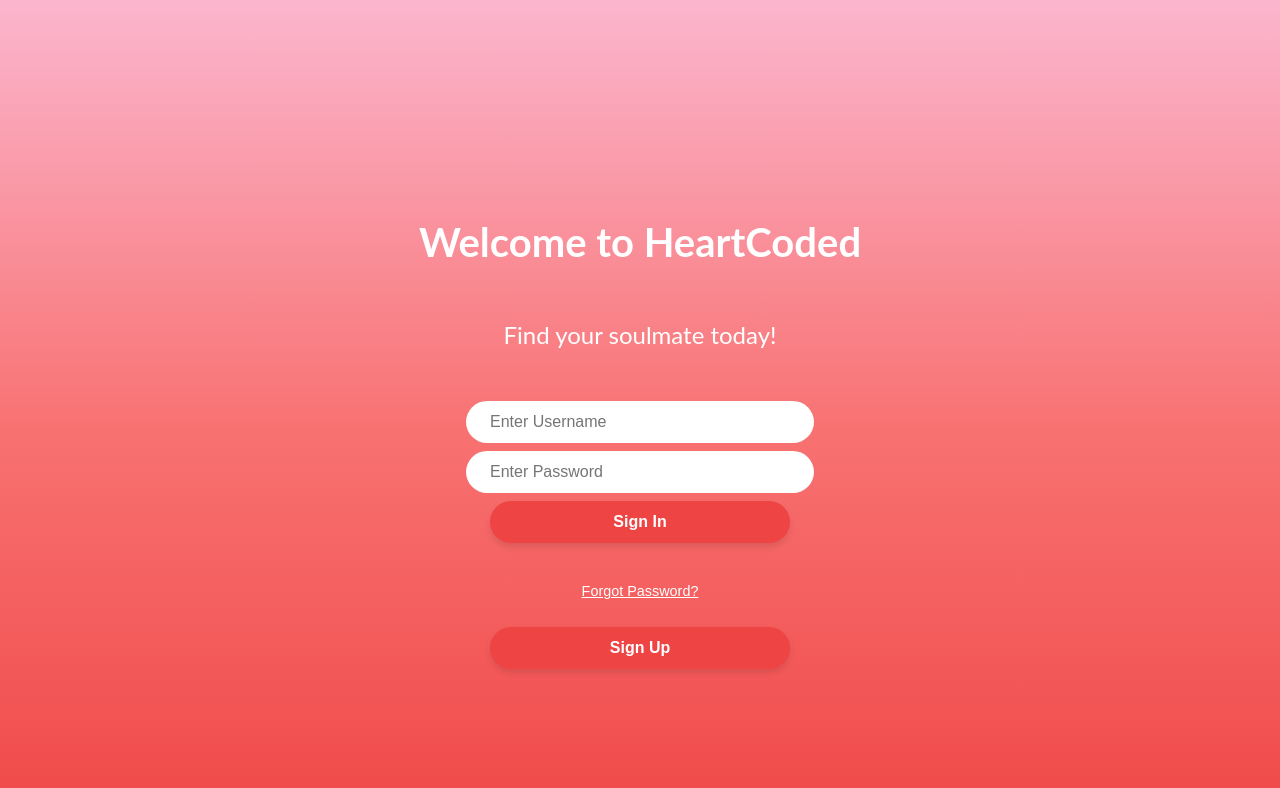
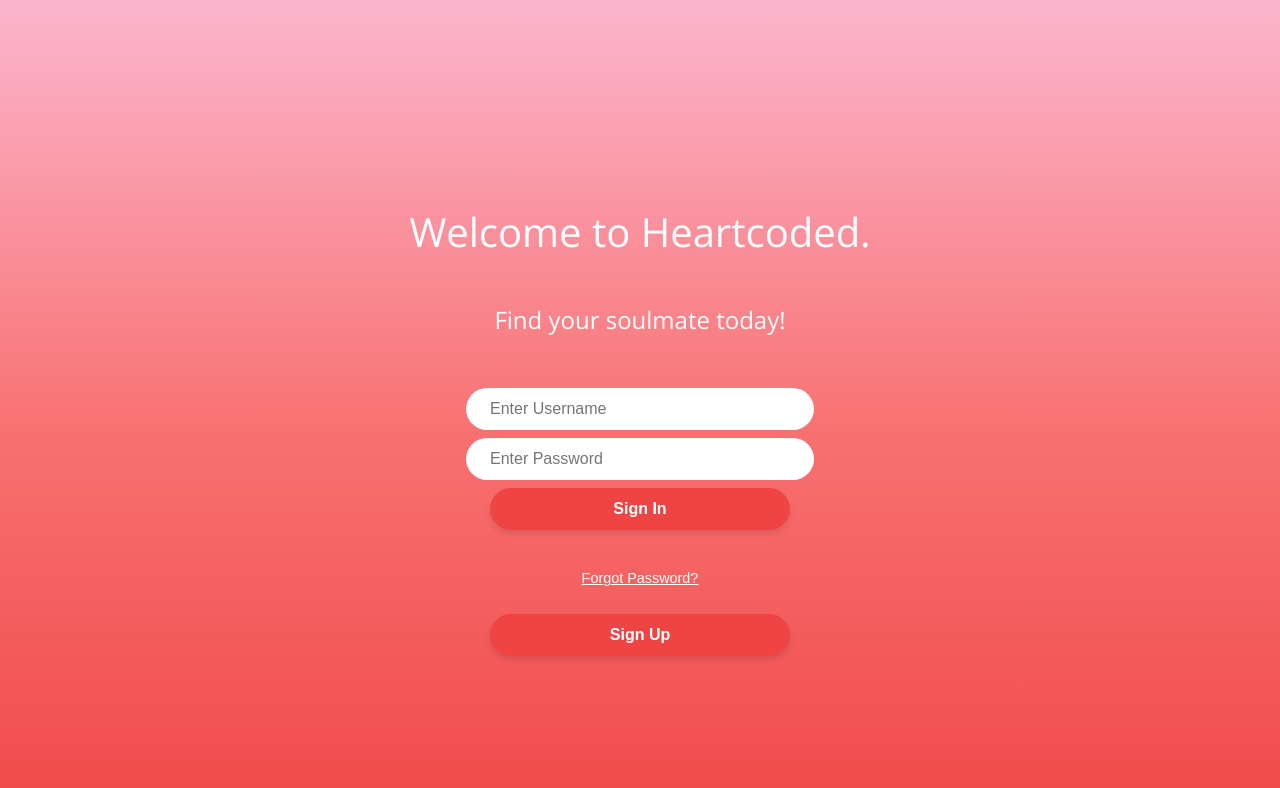
Before and after one commit to ajpieroni/316Heartcoded, a React (Create React App) app in the folder ourapp/reactapp/: page / in a window 1280 px wide. Shown: the top 788 px of the page. Built offline with nearby package versions, Linux system fonts and the light colour scheme.

Commit message:
added typing animation

```diff
--- a/ourapp/reactapp/src/index.css
+++ b/ourapp/reactapp/src/index.css
@@ -1,3 +1,5 @@
+@import url('https://fonts.googleapis.com/css2?family=Open+Sans:wght@400;700&display=swap');
+
 body {
   -moz-osx-font-smoothing: grayscale;
   -webkit-font-smoothing: antialiased;
--- a/ourapp/reactapp/src/pages/UserLogin.css
+++ b/ourapp/reactapp/src/pages/UserLogin.css
@@ -1,9 +1,25 @@
+@import url('https://fonts.googleapis.com/css2?family=Open+Sans:wght@400;700&display=swap');
+
 body {
   margin: 0;
   min-height: 100vh;
-  font-family: 'Lato', sans-serif;
+  font-family: 'Open Sans', sans-serif;
   background: linear-gradient(to bottom, #FBB6CE, #F87171, #EF4444);
 }
+
+@keyframes typing {
+  from { width: 0; }
+  to { width: 100%; }
+}
+
+
+.hero-login-title {
+  white-space: nowrap;
+  overflow: hidden;
+  animation: typing 3s steps(40, end) forwards;
+}
+
+
 
 .main-login-container {
   display: flex;
@@ -187,7 +203,6 @@ body {
   box-shadow: 0 6px 8px rgba(0, 0, 0, 0.15);
 }
 
-/* Add to your CSS file */
 .error-message {
   color: white;
   margin: 10px;
--- a/ourapp/reactapp/src/pages/UserLogin.js
+++ b/ourapp/reactapp/src/pages/UserLogin.js
@@ -86,7 +86,7 @@ export default function UserLogin() {
   return (
     <main className="main-login-container">
       <div className="hero-login-section">
-        <h1 className="hero-login-title">Welcome to HeartCoded</h1>
+        <div className="hero-login-title">Welcome to Heartcoded.</div>
         <p className="hero-login-subtitle">Find your soulmate today!</p>
         <div className="user-login-init-container">
           {showSignIn && (
```
